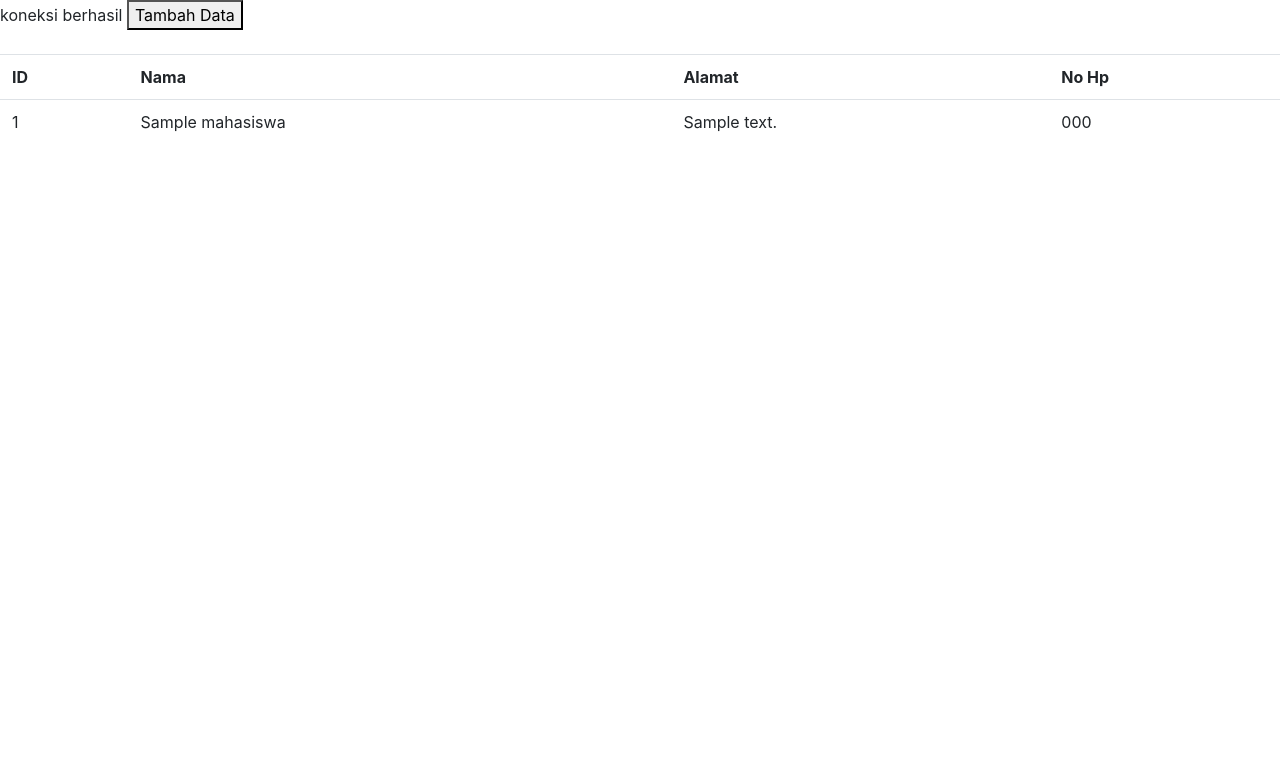
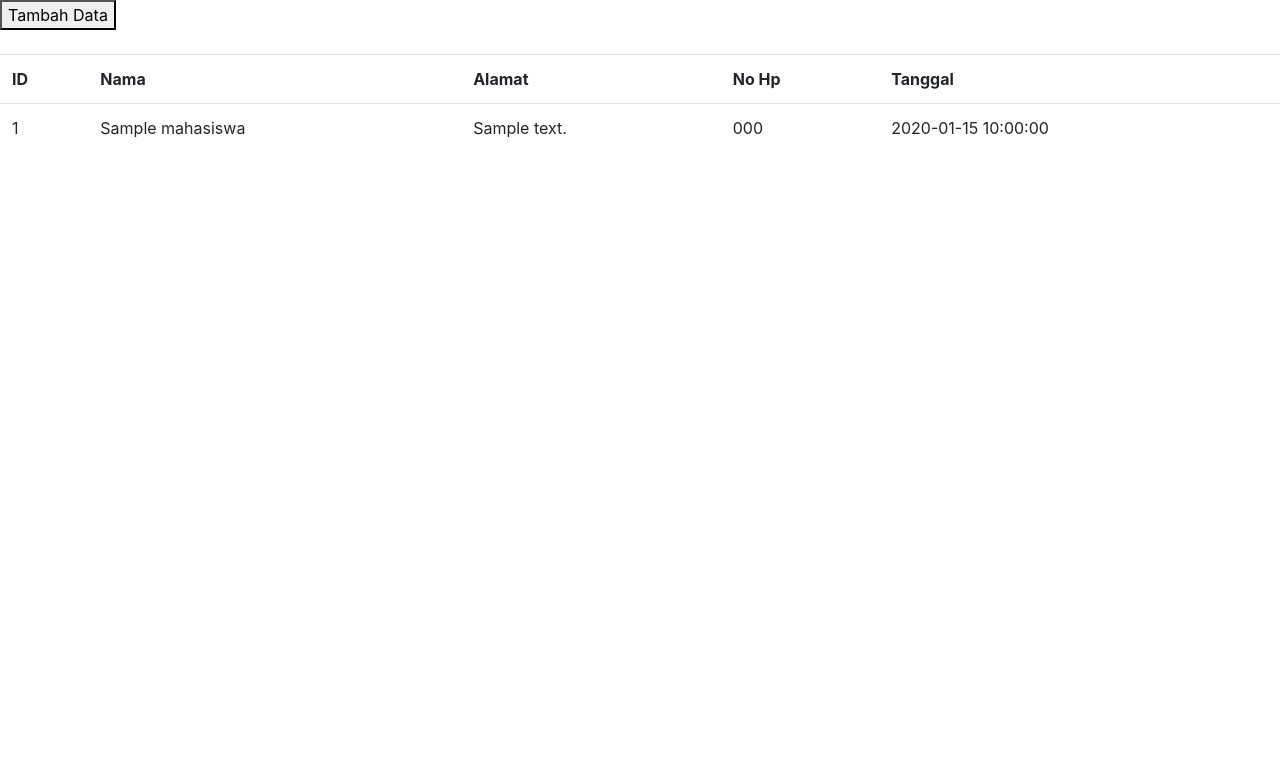
Before and after one commit to rifkiahmadsururi/dicodingAzure01, a PHP site: page / in a window 1280 px wide. Shown: the top 783 px of the page. Run offline with PHP 8.4, Linux system fonts and the light colour scheme; tables that the repository leaves empty or names only in its code hold one stand-in row (values such as "Sample post"); some libraries are stand-ins or nearby versions.

Commit message:
Add files via upload

```diff
--- a/index.php
+++ b/index.php
@@ -17,7 +17,7 @@ include 'koneksi.php';
 	<br>
 
 	<table class="table">
-		<tr><th>ID</th><th>Nama</th><th>Alamat</th><th>No Hp</th></tr>
+		<tr><th>ID</th><th>Nama</th><th>Alamat</th><th>No Hp</th><th>Tanggal</th></tr>
 		<?php
 			$query_mahasiswa = "SELECT * FROM mahasiswa";
             $mahasiswa = $conn->query($query_mahasiswa);
@@ -40,6 +40,10 @@ include 'koneksi.php';
 	            		echo "<td>";
 	            		echo $mhss['no_hp'];
 	            		echo "</td>";
+
+	            		echo "<td>";
+	            		echo $mhss['tanggal'];
+	            		echo "</td>";
 	            	echo "<tr>";
             	}
             } else {
--- a/koneksi.php
+++ b/koneksi.php
@@ -6,7 +6,7 @@
     try {
         $conn = new PDO("sqlsrv:server = $host; Database = $db", $user, $pass);
         $conn->setAttribute( PDO::ATTR_ERRMODE, PDO::ERRMODE_EXCEPTION );
-        echo "koneksi berhasil";
+        // echo "koneksi berhasil";
     } catch(Exception $e) {
         echo "Failed: " . $e;
     }
```
